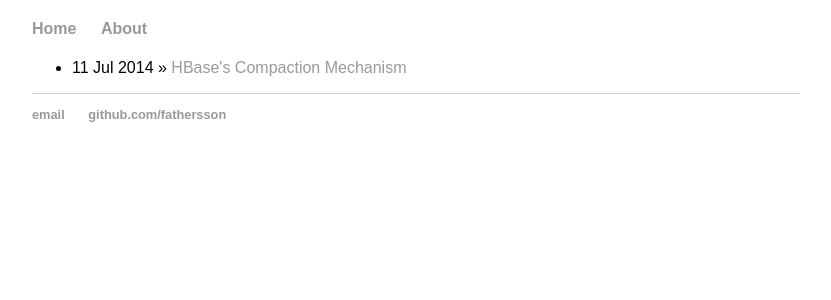
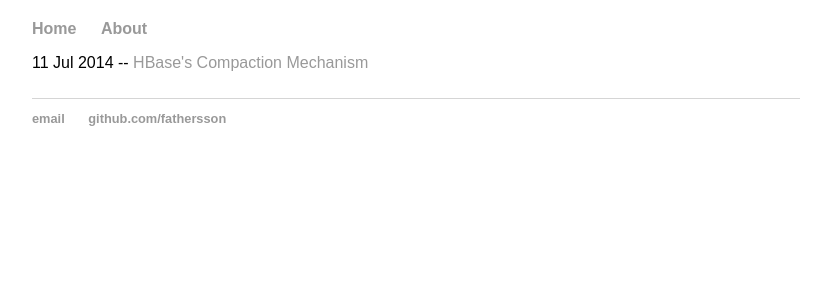
Before and after one commit to iinegve/fathersson.github.io, a Jekyll site: the page built from index.html, in a window 1280 px wide. Shown: the top 300 px of the page, without its empty margins (224-1055 px from the left). Built offline with Jekyll 4.4.1, drawn with Linux system fonts in a browser that asks for light colours.

```diff
--- a/css/main.css
+++ b/css/main.css
@@ -14,6 +14,7 @@ nav ul li, footer ul li {
     margin-right: 20px;
 }
 footer {
+    margin: 2em auto;
     border-top: 1px solid #d5d5d5;
     font-size: .8em;
 }
--- a/index.html
+++ b/index.html
@@ -1,10 +1,8 @@
 ---
 layout: default
 ---
-<h1>{{ page.title }}</h1>
-<ul class="posts">
-
+<div class="posts">
   {% for post in site.posts %}
-    <li><span>{{ post.date | date_to_string }}</span> » <a href="{{ post.url }}" title="{{ post.title }}">{{ post.title }}</a></li>
+    {{ post.date | date_to_string }} -- <a href="{{ post.url }}" title="{{ post.title }}">{{ post.title }}</a><br/>
   {% endfor %}
-</ul>
+</div>
```
